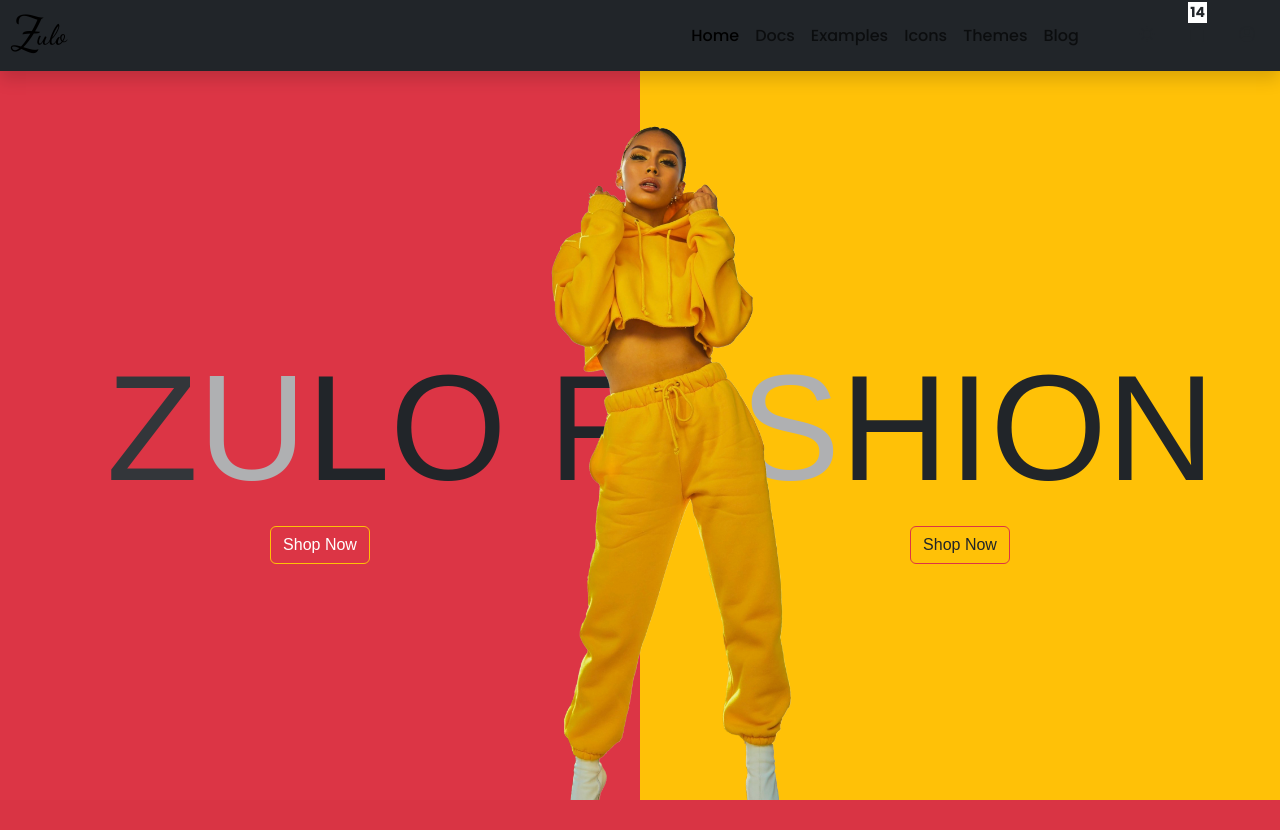
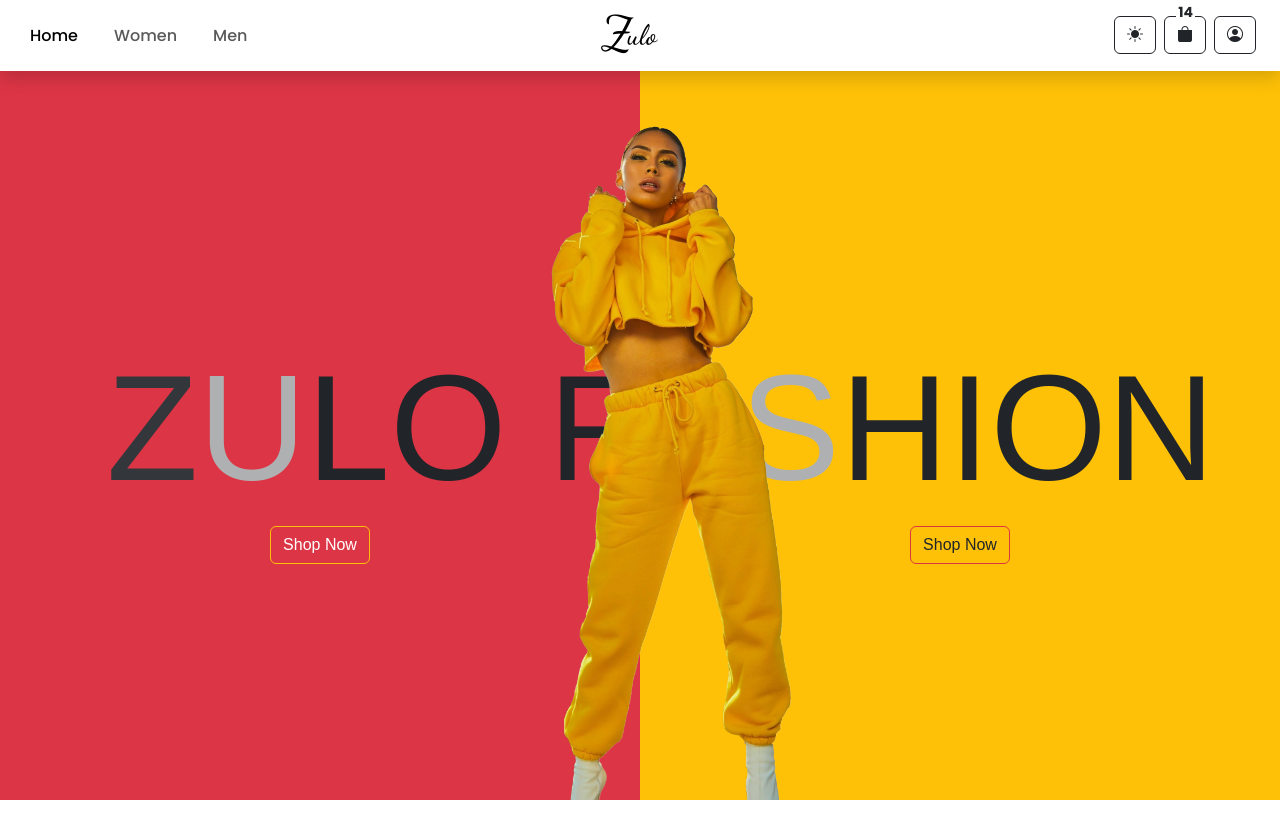
Before and after one commit to dimuthx353/zulo, a PHP site: page / in a window 1280 px wide. Shown: the top 830 px of the page. Before the commit the page ends 800 px from the top, so only its background shows below. Run offline with PHP 8.4, Linux system fonts and the light colour scheme; style sheets or scripts are compiled from the project's sources; some web fonts are replaced.

Commit message:
add-new-section

```diff
--- a/css/darkmode.css
+++ b/css/darkmode.css
@@ -1,3 +1,9 @@
+html[data-bs-theme=dark] nav {
+  background-color: #212529 !important;
+}
+html[data-bs-theme=dark] nav ul li .nav-link::before {
+  border-color: #fff;
+}
 html[data-bs-theme=dark] nav .control-center button {
   color: #fff;
   border: 1px solid #0d6efd !important;
--- a/css/nav.css
+++ b/css/nav.css
@@ -1,3 +1,24 @@
+nav ul li {
+  margin: 0px 10px;
+}
+nav ul li .nav-link {
+  position: relative;
+}
+nav ul li .nav-link:hover::before {
+  width: 75%;
+}
+nav ul li .nav-link::before {
+  content: "";
+  width: 0%;
+  height: 100%;
+  position: absolute;
+  z-index: -1;
+  top: 50%;
+  left: 50%;
+  transition: width 0.2s ease-in;
+  border-bottom: 3px solid #000;
+  transform: translate(-50%, -50%);
+}
 nav .z-text {
   font-family: "Dancing Script", cursive;
 }
--- a/index.html
+++ b/index.html
@@ -12,27 +12,19 @@
     />
 
     <link rel="stylesheet" href="./css/reset.css" />
-    <link rel="stylesheet" href="./css/nav.css" />
     <link rel="stylesheet" href="./css/darkmode.css" />
     <link rel="stylesheet" href="./css/index.css" />
+    <link rel="stylesheet" href="./css/nav.css" />
   </head>
   <body class="bg-white">
     <div class="container-fluid m-0 p-0 full-body d-flex flex-column">
       <div class="container-fluid p-0 navigation">
         <nav
-          class="bg-dark navbar navbar-expand-lg bg-body-light shadow p-0 sticky-top navbar-inverse"
+          class="navbar navbar-expand-lg bg-body-light shadow p-0 sticky-top navbar-inverse"
         >
-          <div class="container-fluid p-0">
-            <div class="row w-100 p-0 m-0">
-              <div class="col-6">
-                <div class="d-flex align-items-center">
-                  <a class="navbar-brand" href="#">
-                    <span class="display-5 z-text">Z</span
-                    ><span class="ulo-text h3">ulo</span>
-                  </a>
-                </div>
-              </div>
-              <div class="col-6 d-flex justify-content-end align-items-center">
+          <div class="container-fluid p-0 d-flex">
+            <div class="row p-0 m-0 col-5">
+              <div>
                 <button
                   class="navbar-toggler"
                   type="button"
@@ -49,7 +41,7 @@
                   id="navbarSupportedContent"
                 >
                   <ul
-                    class="navbar-nav me-auto mb-2 mb-lg-0 flex-grow-1 justify-content-center h6"
+                    class="navbar-nav me-auto mb-2 mb-lg-0 flex-grow-1 justify-content-start h6"
                   >
                     <li class="nav-item">
                       <a class="nav-link active" aria-current="page" href="#"
@@ -57,25 +49,27 @@
                       >
                     </li>
                     <li class="nav-item">
-                      <a class="nav-link" href="#">Docs</a>
+                      <a class="nav-link" href="#">Women</a>
                     </li>
                     <li class="nav-item">
-                      <a class="nav-link" href="#">Examples</a>
-                    </li>
-                    <li class="nav-item">
-                      <a class="nav-link" href="#">Icons</a>
-                    </li>
-                    <li class="nav-item">
-                      <a class="nav-link" href="#">Themes</a>
-                    </li>
-                    <li class="nav-item">
-                      <a class="nav-link" href="#">Blog</a>
+                      <a class="nav-link" href="#">Men</a>
                     </li>
                   </ul>
                 </div>
+              </div>
+            </div>
             <div
-                  class="d-flex justify-content-end gap-2 ms-2 control-center"
+              class="d-flex align-items-center col-2 justify-content-center align-items-center"
             >
+              <a class="navbar-brand" href="#">
+                <span class="display-5 z-text">Z</span
+                ><span class="ulo-text h3">ulo</span>
+              </a>
+            </div>
+            <div
+              class="col-5 d-flex justify-content-end align-items-center pe-4"
+            >
+              <div class="d-flex justify-content-end gap-2 ms-2 control-center">
                 <div onclick="activeDarkMode()">
                   <button class="btn btn-outline-dark" id="switch-mode">
                     <i class="bi bi-brightness-high-fill"></i>
@@ -106,7 +100,6 @@
                       <i class="bi bi-person-circle"></i>
                     </button>
                   </a>
-                  </div>
                 </div>
               </div>
             </div>
@@ -143,6 +136,21 @@
       </div>
     </div>
 
+    <div
+      class="container-fluid border border-danger d-flex justify-content-between mt-5 mb-5"
+      style="height: 300px"
+    >
+      <div class="col-4 h-100 border border-warning bg-primary">
+        <img src="./assets/img/w01.jpg" alt="" class="w-100" />
+      </div>
+      <div class="col-4 h-100 border border-warning bg-dark">
+        <img src="./assets/img/w02.jpg" alt="" class="w-100" />
+      </div>
+      <div class="col-4 h-100 border border-warning bg-primary">
+        <img src="./assets/img/w03.jpg" alt="" class="w-100" />
+      </div>
+    </div>
+
     <script
       src="https://cdn.jsdelivr.net/npm/bootstrap@5.3.3/dist/js/bootstrap.bundle.min.js"
       integrity="sha384-YvpcrYf0tY3lHB60NNkmXc5s9fDVZLESaAA55NDzOxhy9GkcIdslK1eN7N6jIeHz"
--- a/scss/darkmode.scss
+++ b/scss/darkmode.scss
@@ -3,6 +3,18 @@
 
 html[data-bs-theme='dark'] {
   nav {
+    background-color: $dark !important;
+
+    ul {
+      li {
+        .nav-link {
+          &::before {
+            border-color: #fff;
+          }
+        }
+      }
+    }
+
     .control-center {
       button {
         color: $white;
@@ -17,7 +29,6 @@ html[data-bs-theme='dark'] {
 
     .cart-items {
       background-color: $dark !important;
-      // color: $white !important;
     }
   }
 }
--- a/scss/nav.scss
+++ b/scss/nav.scss
@@ -3,6 +3,35 @@
 @import '../node_modules/bootstrap/scss/variables';
 
 nav {
+  ul {
+    li {
+      margin: 0px 10px;
+
+      .nav-link {
+        position: relative;
+
+        &:hover {
+          &::before {
+            width: 75%;
+          }
+        }
+
+        &::before {
+          content: '';
+          width: 0%;
+          height: 100%;
+          position: absolute;
+          z-index: -1;
+          top: 50%;
+          left: 50%;
+          transition: width 0.2s ease-in;
+          border-bottom: 3px solid #000;
+          transform: translate(-50%, -50%);
+        }
+      }
+    }
+  }
+
   .z-text {
     font-family: 'Dancing Script', cursive;
   }
```
Also changed, not shown: 2 other files. Lines whose indentation alone changed are shown as unchanged.
